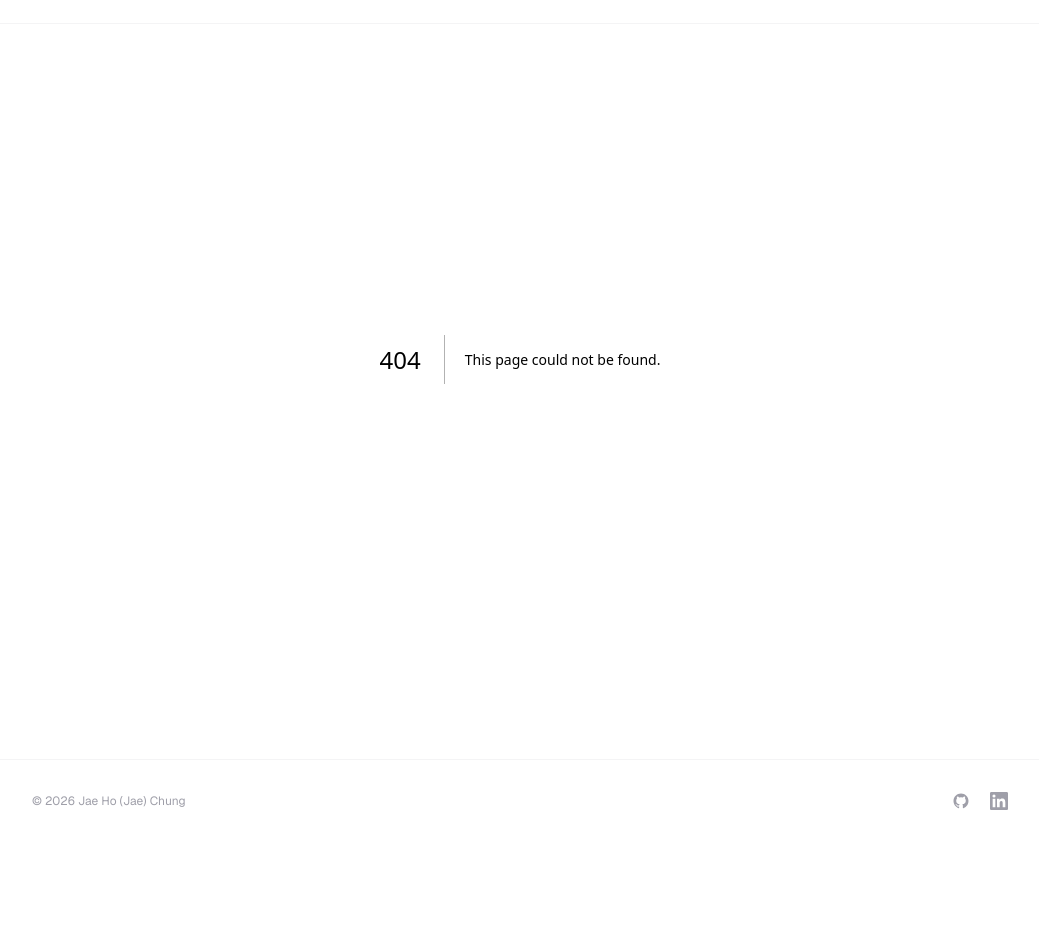
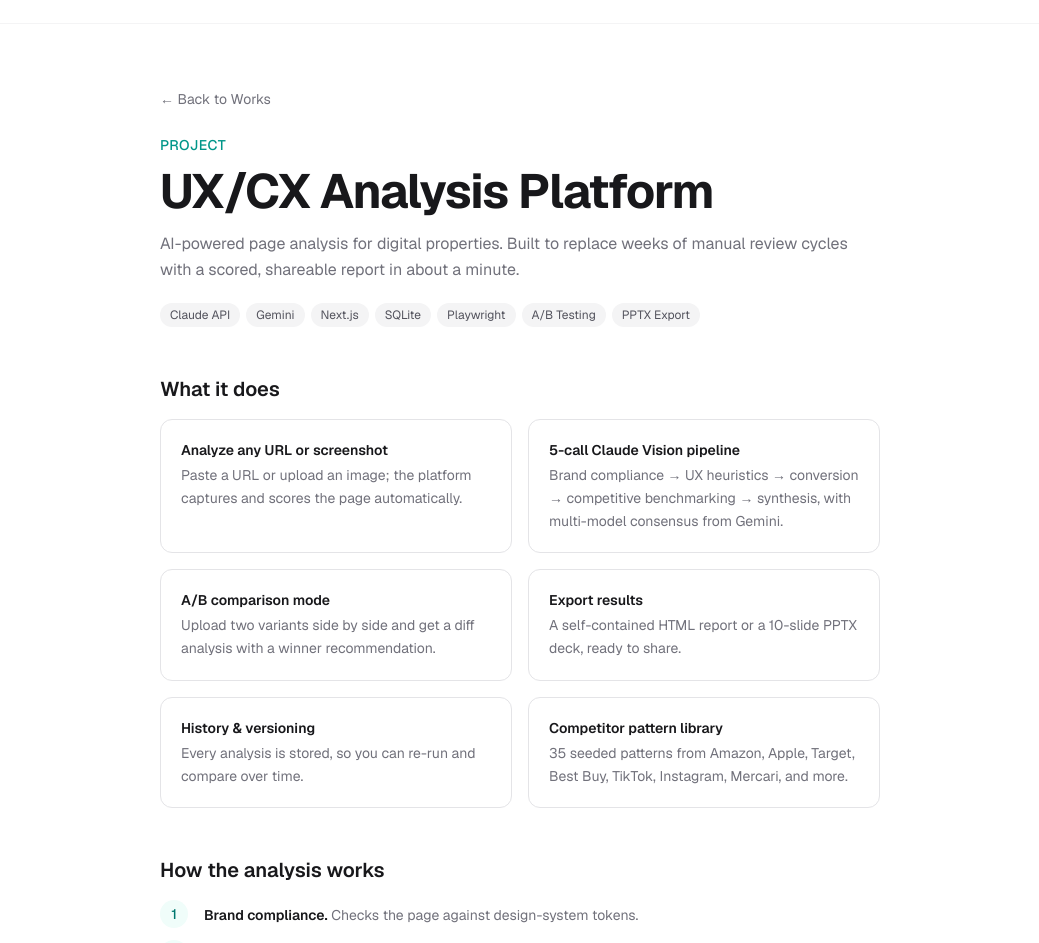
Before and after one commit to trashthejay/jae-portfolio, a Next.js app: page /works/ux-platform in a window 1280 px wide. Before the commit this address had no page. Shown: the part 41-984 px from the top of the page, without its empty margins (120-1159 px from the left). Before the commit the page ends 883 px from the top, so only its background shows below. Built offline with nearby package versions, Linux system fonts and the light colour scheme.

Commit message:
Add UX/CX Analysis Platform About page and link it from the work card
Co-Authored-By: Claude Sonnet 5.5 <noreply@anthropic.com>

```diff
--- /dev/null
+++ b/app/works/ux-platform/UxPlatformContent.tsx
@@ -0,0 +1,117 @@
+'use client'
+
+import Link from 'next/link'
+import { motion } from 'framer-motion'
+import PageWrapper from '@/components/PageWrapper'
+
+const capabilities = [
+  {
+    title: 'Analyze any URL or screenshot',
+    body: 'Paste a URL or upload an image; the platform captures and scores the page automatically.',
+  },
+  {
+    title: '5-call Claude Vision pipeline',
+    body: 'Brand compliance → UX heuristics → conversion → competitive benchmarking → synthesis, with multi-model consensus from Gemini.',
+  },
+  {
+    title: 'A/B comparison mode',
+    body: 'Upload two variants side by side and get a diff analysis with a winner recommendation.',
+  },
+  {
+    title: 'Export results',
+    body: 'A self-contained HTML report or a 10-slide PPTX deck, ready to share.',
+  },
+  {
+    title: 'History & versioning',
+    body: 'Every analysis is stored, so you can re-run and compare over time.',
+  },
+  {
+    title: 'Competitor pattern library',
+    body: '35 seeded patterns from Amazon, Apple, Target, Best Buy, TikTok, Instagram, Mercari, and more.',
+  },
+]
+
+const pipeline = [
+  { step: '1', label: 'Brand compliance', detail: 'Checks the page against design-system tokens.' },
+  { step: '2', label: 'UX heuristics', detail: "Scores against Nielsen's usability heuristics." },
+  { step: '3', label: 'Conversion', detail: 'Looks for conversion-rate optimization signals.' },
+  { step: '4', label: 'Competitive benchmark', detail: 'Compares against the seeded pattern library.' },
+  { step: '5', label: 'Synthesis', detail: 'Combines prior outputs with a Gemini consensus check into a final score and prioritized recommendations.' },
+]
+
+const tags = ['Claude API', 'Gemini', 'Next.js', 'SQLite', 'Playwright', 'A/B Testing', 'PPTX Export']
+
+export default function UxPlatformContent() {
+  return (
+    <PageWrapper>
+      <div className="max-w-3xl mx-auto px-6 pt-32 pb-20">
+        <motion.div
+          initial={{ opacity: 0, y: 16 }}
+          animate={{ opacity: 1, y: 0 }}
+          transition={{ duration: 0.4 }}
+          className="mb-12"
+        >
+          <Link
+            href="/works"
+            className="text-sm text-zinc-500 hover:text-teal-600 transition-colors"
+          >
+            ← Back to Works
+          </Link>
+          <p className="text-sm font-medium text-teal-600 mt-6 mb-3 tracking-wide uppercase">
+            Project
+          </p>
+          <h1 className="text-4xl md:text-5xl font-bold tracking-tight text-zinc-900 mb-4">
+            UX/CX Analysis Platform
+          </h1>
+          <p className="text-zinc-500 leading-relaxed">
+            AI-powered page analysis for digital properties. Built to replace weeks of manual
+            review cycles with a scored, shareable report in about a minute.
+          </p>
+          <div className="flex flex-wrap gap-1.5 mt-5">
+            {tags.map((tag) => (
+              <span key={tag} className="text-xs bg-zinc-100 text-zinc-600 rounded-full px-2.5 py-1">
+                {tag}
+              </span>
+            ))}
+          </div>
+        </motion.div>
+
+        <section className="mb-12">
+          <h2 className="text-xl font-semibold text-zinc-900 mb-4">What it does</h2>
+          <ul className="grid grid-cols-1 sm:grid-cols-2 gap-4">
+            {capabilities.map((c) => (
+              <li key={c.title} className="border border-zinc-200 rounded-xl p-5">
+                <h3 className="font-semibold text-zinc-900 text-sm mb-1">{c.title}</h3>
+                <p className="text-sm text-zinc-500 leading-relaxed">{c.body}</p>
+              </li>
+            ))}
+          </ul>
+        </section>
+
+        <section className="mb-12">
+          <h2 className="text-xl font-semibold text-zinc-900 mb-4">How the analysis works</h2>
+          <ol className="flex flex-col gap-3">
+            {pipeline.map((p) => (
+              <li key={p.step} className="flex gap-4 items-start">
+                <span className="shrink-0 w-7 h-7 rounded-full bg-teal-50 text-teal-700 text-sm font-medium flex items-center justify-center">
+                  {p.step}
+                </span>
+                <p className="text-sm text-zinc-500 leading-relaxed pt-1">
+                  <span className="font-semibold text-zinc-900">{p.label}.</span> {p.detail}
+                </p>
+              </li>
+            ))}
+          </ol>
+          <p className="text-sm text-zinc-500 leading-relaxed mt-5">
+            Jobs run through an in-memory queue while the client polls for the result, and all
+            analyses and history are persisted in a local SQLite database.
+          </p>
+        </section>
+
+        <p className="text-xs text-teal-600 font-medium">
+          Internal tool — reach out via the Contact tab for details.
+        </p>
+      </div>
+    </PageWrapper>
+  )
+}
--- /dev/null
+++ b/app/works/ux-platform/page.tsx
@@ -0,0 +1,12 @@
+import type { Metadata } from 'next'
+import UxPlatformContent from './UxPlatformContent'
+
+export const metadata: Metadata = {
+  title: 'UX/CX Analysis Platform',
+  description:
+    'AI-powered page analysis: a 5-call Claude Vision pipeline that scores any digital product page, compares A/B variants, and exports shareable reports.',
+}
+
+export default function UxPlatformPage() {
+  return <UxPlatformContent />
+}
--- a/components/WorkCard.tsx
+++ b/components/WorkCard.tsx
@@ -1,5 +1,6 @@
 'use client'
 
+import Link from 'next/link'
 import { motion } from 'framer-motion'
 import type { Project } from '@/data/works'
 
@@ -100,6 +101,14 @@ export default function WorkCard({ project }: { project: Project }) {
             View Project →
           </a>
         )}
+        {project.detailsHref && (
+          <Link
+            href={project.detailsHref}
+            className="text-sm text-teal-600 hover:text-teal-700 font-medium transition-colors self-start"
+          >
+            View About →
+          </Link>
+        )}
         {project.link && project.private && (
           <span className="flex items-center gap-1.5 text-sm text-zinc-400 self-start">
             <LockIcon />
--- a/data/works.ts
+++ b/data/works.ts
@@ -4,6 +4,7 @@ export interface Project {
   problem: string
   description: string
   cta?: string
+  detailsHref?: string
   tags: string[]
   link: string | null
   status: 'completed' | 'in-progress' | 'coming-soon'
@@ -19,6 +20,7 @@ export const works: Project[] = [
     description:
       'Built an internal AI tool that scores any digital product page in minutes — 5-step Claude Vision pipeline, A/B variant comparison, 35-pattern competitor library (Amazon, Apple, Target, TikTok), HTML & PPTX export.',
     cta: 'Internal tool — reach out via the Contact tab for details.',
+    detailsHref: '/works/ux-platform',
     tags: ['Claude API', 'Gemini', 'Next.js', 'SQLite', 'Playwright', 'A/B Testing', 'PPTX Export'],
     link: 'https://github.com/vzchung/ux-platform',
     status: 'completed',
```
